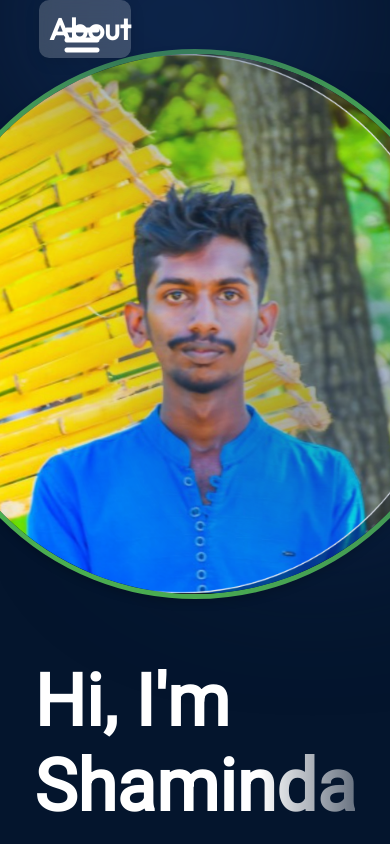
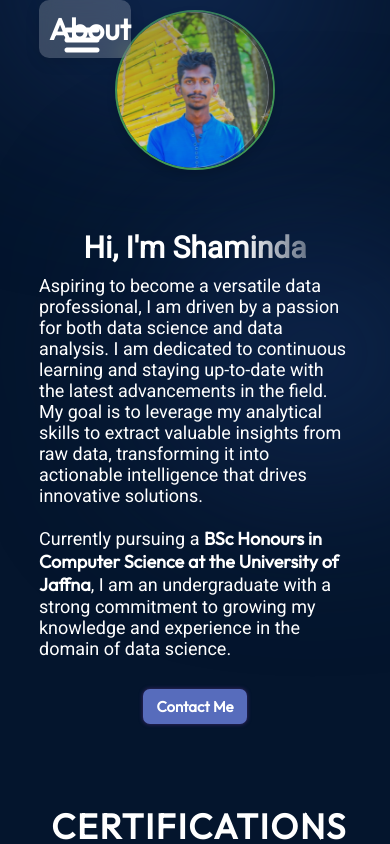
Before and after one commit to ShamindaKanchana/Portfolio, a React (Vite) app in the folder vite-project/: page / in a window 390 px wide. Shown: the top 844 px of the page. Built offline with nearby package versions, Linux system fonts and the light colour scheme.

Commit message:
Modified about section for mobile view

```diff
--- a/vite-project/src/components/About/About.module.css
+++ b/vite-project/src/components/About/About.module.css
@@ -1,4 +1,267 @@
 @import "../../vars.css";
+
+
+
+
+/* For mobile devices */
+@media screen and (max-width: 600px) {
+
+
+  .container {
+    position: relative;
+    display: flex;
+    align-items: center;
+    justify-content: space-between;
+    margin-top: 10px;
+    z-index: 1;
+    margin-left: 10%;
+    margin-right: 10%;
+  }
+
+  .content {
+    display: flex;
+    flex-direction: column;
+    align-items: flex-start;
+    color: var(--color-text);
+    z-index: 1;
+  }
+
+  .title {
+    font-size: 30px;
+    font-weight: 900;
+    margin-bottom: 10px;
+    font-family: var(--font-roboto);
+    background: linear-gradient(
+      90deg,
+      rgba(255, 255, 255, 1) 70%,
+      rgba(255, 255, 255, 0) 120%
+    );
+    -webkit-text-fill-color: transparent;
+    -webkit-background-clip: text;
+  }
+
+  .description {
+    font-size: 18px;
+    font-family: var(--font-roboto);
+    margin-bottom: 30px;
+  }
+
+  .contactBtn {
+    text-decoration: none;
+    background-color: var(--color-primary);
+    color: var(--color-text);
+    border-radius: 7px;
+    font-size: 15px;
+    font-weight: 600;
+    padding: 8px 13px;
+    box-shadow: 0 0 4px 0 rgba(96, 55, 150, 0.644);
+    transition: box-shadow 0.3s ease; /* Smooth transition effect */
+
+  }
+
+
+  .heroImg {
+    width: 160px; /* Adjust as needed */
+    height: 160px; /* Same as width to maintain the circular shape */
+    border-radius: 50%; /* Makes it a perfect circle */
+    object-fit: cover; /* Ensures the image fits well within the circle */
+
+    /* Add a border */
+    border: 2px solid #4CAF50; /* Change color to your preference */
+
+    /* Add a shadow for a 3D effect */
+    box-shadow: 0 4px 8px rgba(0, 0, 0, 0.2);
+
+    /* Optional: add a hover effect */
+    transition: transform 0.3s ease;
+  }
+
+  .heroImg:hover {
+    transform: scale(1.05); /* Slight zoom on hover */
+  }
+
+
+  @keyframes floating {
+    0% {
+      transform: translate(0, 0px);
+    }
+    50% {
+      transform: translate(0, 10px);
+    }
+    100% {
+      transform: translate(0, -0px);
+    }
+  }
+
+  .topBlur {
+    position: absolute;
+    width: 50vw;
+    height: 50vw;
+    min-width: 350px;
+    min-width: 350px;
+    top: -128px;
+    left: -10vw;
+    border-radius: 764px;
+    background: rgba(25, 55, 109, 0.7);
+    filter: blur(100px);
+    z-index: 0;
+  }
+
+  .bottomBlur {
+    position: absolute;
+    width: 70vw;
+    height: 50vw;
+    min-width: 350px;
+    min-width: 250px;
+    top: 246px;
+    right: -25vw;
+    border-radius: 764px;
+    background: rgba(25, 55, 109, 0.7);
+    filter: blur(100px);
+    z-index: 0;
+  }
+
+  @media screen and (max-width: 830px) {
+    .container {
+      flex-direction: column-reverse;
+    }
+
+    .content {
+      align-items: center;
+    }
+  }
+
+  /* Mobile-specific styles */
+}
+
+/* For tablets */
+@media screen and (min-width: 601px) and (max-width: 1499px) {
+
+
+  .container {
+    position: relative;
+    display: flex;
+    align-items: center;
+    justify-content: space-between;
+    margin-top: 49px;
+    z-index: 1;
+    margin-left: 10%;
+    margin-right: 10%;
+  }
+
+  .content {
+    display: flex;
+    flex-direction: column;
+    align-items: flex-start;
+    color: var(--color-text);
+    z-index: 1;
+  }
+
+  .title {
+    font-size: 60px;
+    font-weight: 900;
+    margin-bottom: 33px;
+    font-family: var(--font-roboto);
+    background: linear-gradient(
+      90deg,
+      rgba(255, 255, 255, 1) 70%,
+      rgba(255, 255, 255, 0) 120%
+    );
+    -webkit-text-fill-color: transparent;
+    -webkit-background-clip: text;
+  }
+
+  .description {
+    font-size: 30px;
+    font-family: var(--font-roboto);
+    margin-bottom: 52px;
+  }
+
+  .contactBtn {
+    text-decoration: none;
+    background-color: var(--color-primary);
+    color: var(--color-text);
+    border-radius: 100px;
+    font-size: 30px;
+    font-weight: 600;
+    padding: 17px 26px;
+    box-shadow: 0 0 4px 0 rgba(96, 55, 150, 0.644);
+    transition: box-shadow 0.3s ease; /* Smooth transition effect */
+
+  }
+
+
+  .heroImg {
+    width: 250px; /* Adjust as needed */
+    height: 250px; /* Same as width to maintain the circular shape */
+    border-radius: 50%; /* Makes it a perfect circle */
+    object-fit: cover; /* Ensures the image fits well within the circle */
+
+    /* Add a border */
+    border: 5px solid #4CAF50; /* Change color to your preference */
+
+    /* Add a shadow for a 3D effect */
+    box-shadow: 0 4px 8px rgba(0, 0, 0, 0.2);
+
+    /* Optional: add a hover effect */
+    transition: transform 0.3s ease;
+  }
+
+  .heroImg:hover {
+    transform: scale(1.05); /* Slight zoom on hover */
+  }
+
+
+  @keyframes floating {
+    0% {
+      transform: translate(0, 0px);
+    }
+    50% {
+      transform: translate(0, 10px);
+    }
+    100% {
+      transform: translate(0, -0px);
+    }
+  }
+
+  .topBlur {
+    position: absolute;
+    width: 50vw;
+    height: 50vw;
+    min-width: 350px;
+    min-width: 350px;
+    top: -128px;
+    left: -10vw;
+    border-radius: 764px;
+    background: rgba(25, 55, 109, 0.7);
+    filter: blur(100px);
+    z-index: 0;
+  }
+
+  .bottomBlur {
+    position: absolute;
+    width: 70vw;
+    height: 50vw;
+    min-width: 350px;
+    min-width: 250px;
+    top: 246px;
+    right: -25vw;
+    border-radius: 764px;
+    background: rgba(25, 55, 109, 0.7);
+    filter: blur(100px);
+    z-index: 0;
+  }
+
+
+
+
+
+
+  /* Tablet-specific styles */
+}
+
+/* For desktops */
+@media screen and (min-width: 1500px) {
 
   .container {
     position: relative;
@@ -123,3 +386,9 @@
       align-items: center;
     }
   }
+
+
+
+
+  /* Desktop-specific styles */
+}
```
Lines whose indentation alone changed are shown as unchanged.
